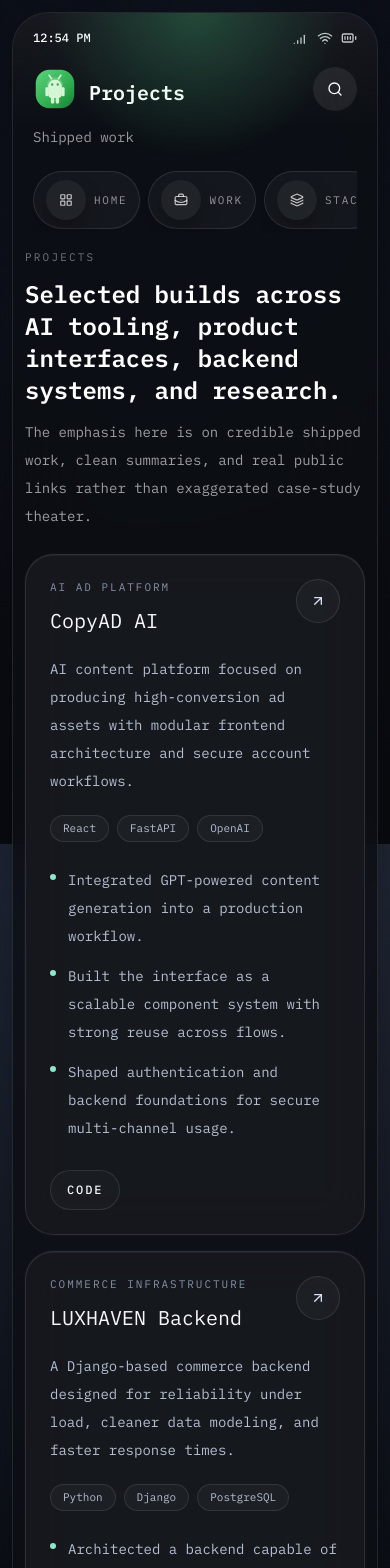
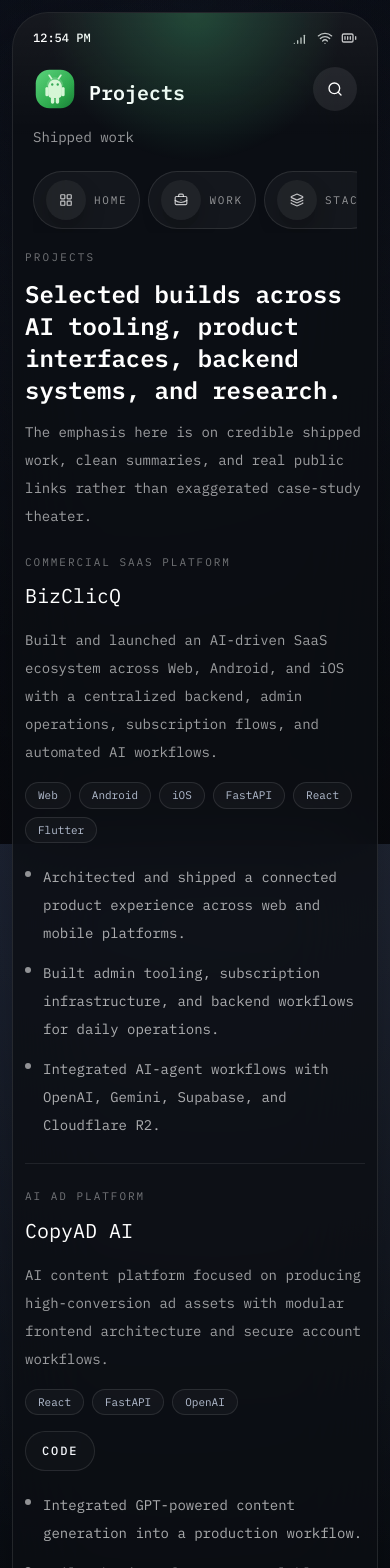
Before and after one commit to hkshakib/portfolio, a React (Vite) app: page /projects in a window 390 px wide. Shown: the top 1568 px of the page. Built offline with nearby package versions, Linux system fonts and the light colour scheme.

Commit message:
Simplify projects section and add BizClicQ

```diff
--- a/src/data/portfolio.js
+++ b/src/data/portfolio.js
@@ -251,6 +251,19 @@ export const skillGroups = [
 
 export const projects = [
   {
+    title: "BizClicQ",
+    eyebrow: "Commercial SaaS Platform",
+    summary:
+      "Built and launched an AI-driven SaaS ecosystem across Web, Android, and iOS with a centralized backend, admin operations, subscription flows, and automated AI workflows.",
+    stack: ["Web", "Android", "iOS", "FastAPI", "React", "Flutter"],
+    highlights: [
+      "Architected and shipped a connected product experience across web and mobile platforms.",
+      "Built admin tooling, subscription infrastructure, and backend workflows for daily operations.",
+      "Integrated AI-agent workflows with OpenAI, Gemini, Supabase, and Cloudflare R2.",
+    ],
+    links: [],
+  },
+  {
     title: "CopyAD AI",
     eyebrow: "AI Ad Platform",
     summary:
--- a/src/views/OverviewView.jsx
+++ b/src/views/OverviewView.jsx
@@ -57,24 +57,27 @@ export default function OverviewView() {
             </Button>
           </div>
           <div className="grid gap-4 lg:grid-cols-2 2xl:grid-cols-3">
-            {featuredProjects.map((project) => (
+            {featuredProjects.map((project) => {
+              const primaryCodeLink = project.links.find(
+                (link) => link.label.toLowerCase() === "code" || link.label.toLowerCase() === "repository"
+              );
+
+              return (
                 <Card
                   key={project.title}
                   className="flex h-full flex-col rounded-[28px] p-5"
                 >
                   <h3 className="text-lg font-semibold text-white">{project.title}</h3>
+                  {primaryCodeLink ? (
                     <div className="mt-auto pt-6">
-                  {project.links
-                    .filter((link) => link.label.toLowerCase() === "code" || link.label.toLowerCase() === "repository")
-                    .slice(0, 1)
-                    .map((link) => (
-                      <Button key={link.href} href={link.href} variant="secondary">
+                      <Button href={primaryCodeLink.href} variant="secondary">
                         Code
                       </Button>
-                    ))}
                     </div>
+                  ) : null}
                 </Card>
-            ))}
+              );
+            })}
           </div>
         </div>
       </div>
--- a/src/views/ProjectsView.jsx
+++ b/src/views/ProjectsView.jsx
@@ -1,5 +1,6 @@
 import { projects } from "../data/portfolio";
-import ProjectCard from "../components/cards/ProjectCard";
+import Button from "../components/ui/Button";
+import Tag from "../components/ui/Tag";
 
 export default function ProjectsView() {
   return (
@@ -14,9 +15,46 @@ export default function ProjectsView() {
           rather than exaggerated case-study theater.
         </p>
       </div>
-      <div className="grid gap-4 xl:grid-cols-2">
+      <div className="divide-y divide-white/[0.08]">
         {projects.map((project, index) => (
-          <ProjectCard key={project.title} project={project} delay={index * 0.04} />
+          <section
+            key={project.title}
+            className={`py-6 sm:py-7 ${index === 0 ? "pt-0" : ""} ${index === projects.length - 1 ? "pb-0" : ""}`}
+          >
+            <div className="flex flex-col gap-4 lg:flex-row lg:items-start lg:justify-between">
+              <div className="max-w-3xl">
+                <p className="text-[11px] uppercase tracking-[0.18em] text-white/[0.42]">
+                  {project.eyebrow}
+                </p>
+                <h3 className="mt-3 text-xl text-white">{project.title}</h3>
+                <p className="mt-4 text-sm leading-7 text-white/60">{project.summary}</p>
+                <div className="mt-4 flex flex-wrap gap-2">
+                  {project.stack.map((item) => (
+                    <Tag key={item}>{item}</Tag>
+                  ))}
+                </div>
+              </div>
+
+              {project.links.length ? (
+                <div className="flex flex-wrap gap-3 lg:shrink-0">
+                  {project.links.map((link) => (
+                    <Button key={link.href} href={link.href} variant="secondary">
+                      {link.label}
+                    </Button>
+                  ))}
+                </div>
+              ) : null}
+            </div>
+
+            <ul className="mt-5 space-y-3 text-sm leading-7 text-white/[0.66]">
+              {project.highlights.map((highlight) => (
+                <li key={highlight} className="flex gap-3">
+                  <span className="mt-2 h-1.5 w-1.5 shrink-0 rounded-full bg-white/55" />
+                  <span>{highlight}</span>
+                </li>
+              ))}
+            </ul>
+          </section>
         ))}
       </div>
     </div>
```
Lines whose indentation alone changed are shown as unchanged.
